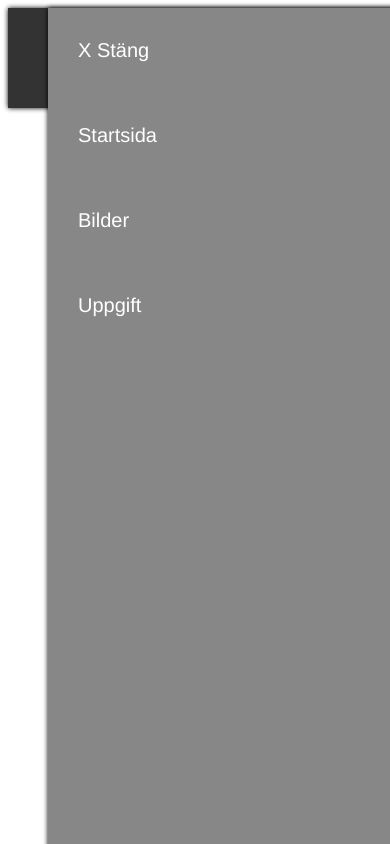
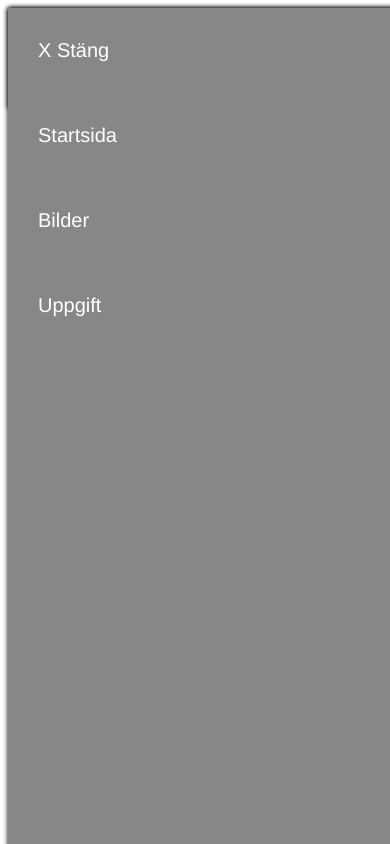
Before and after one commit to QmmaLarsson/moment1_dt211g, a website built with Parcel: page src/index.html in a window 390 px wide. Both pictures are taken after a click on the button "Meny". Built offline with nearby package versions, Linux system fonts and the light colour scheme.

Commit message:
Anpassat headern och huvudmenyn till mindre skärmar

```diff
--- a/src/css/styles.css
+++ b/src/css/styles.css
@@ -121,4 +121,20 @@ header {
 }
 
 /*Slut på regler för huvudmeny.*/
+
+/*Regler som gäller om skärmen har en maxbredd på 700 pixlar. Detta för att anpassa innehållet till framförallt mobiltelefoner.*/
+@media screen and (max-width: 1024px) {
+    header {
+        grid-template-columns: 25% 50% 25%;
+    }
+
+    #huvudmeny {
+        width: 100vw;
+    }
+
+    #closemenu {
+        width: 100vw;
+    }
+}
+
 /*Slut på regler för header.*/
```
